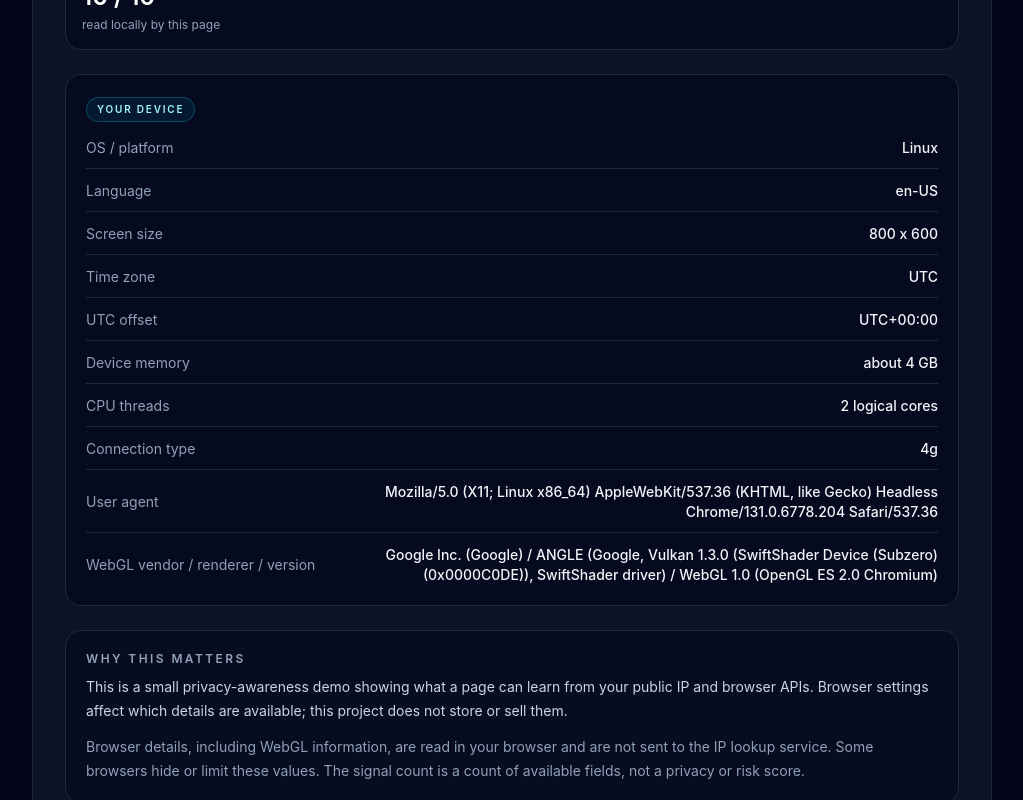
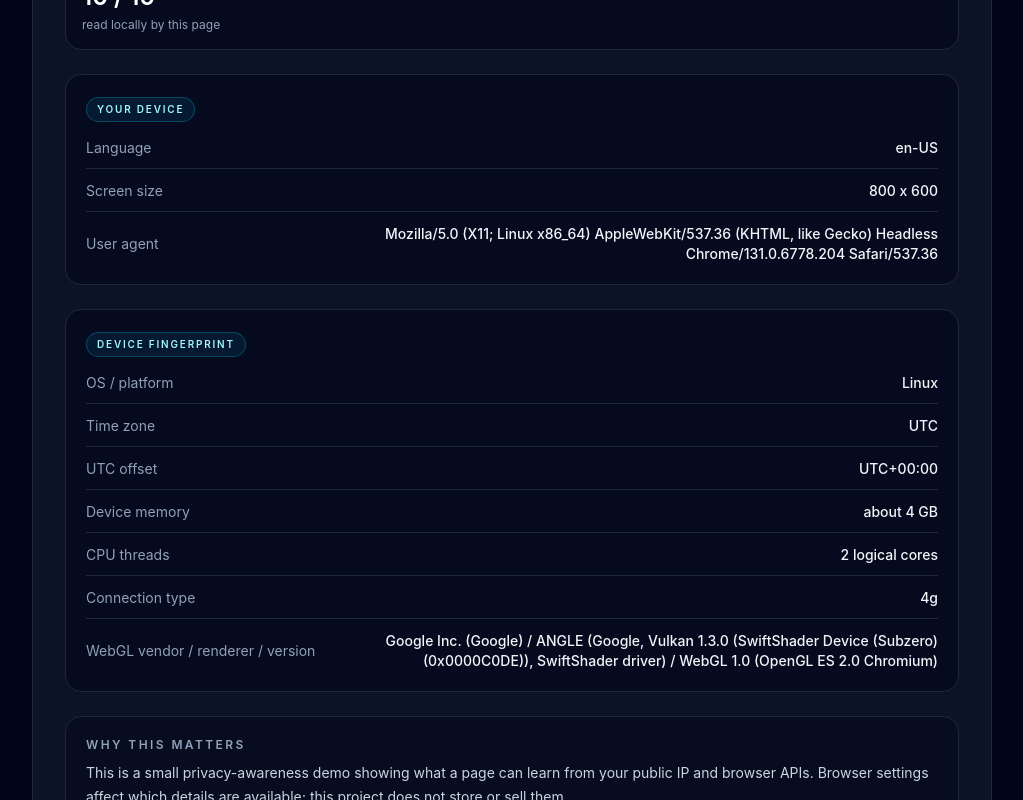
Before and after one commit to bibashthapa143/whoami-next, a Next.js app: page / in a window 1280 px wide. Shown: the part 500-1300 px from the top of the page, without its empty margins (128-1151 px from the left). Built offline with nearby package versions, Linux system fonts and the light colour scheme; no server answers.

Commit message:
feat: add device fingerprint section to PrivacyDashboard for enhanced user privacy insights

```diff
--- a/components/PrivacyDashboard.js
+++ b/components/PrivacyDashboard.js
@@ -252,15 +252,23 @@ export default function PrivacyDashboard() {
                   title="Your device"
                   accent="cyan"
                   rows={[
-                    { label: "OS / platform", value: browserInfo.platform || "Not exposed by this browser" },
                     { label: "Language", value: browserInfo.language },
                     { label: "Screen size", value: browserInfo.screen },
+                    { label: "User agent", value: browserInfo.userAgent, multiline: true },
+                  ]}
+                />
+              </section>
+
+              <InfoPanel
+                title="Device fingerprint"
+                accent="cyan"
+                rows={[
+                  { label: "OS / platform", value: browserInfo.platform || "Not exposed by this browser" },
                   { label: "Time zone", value: browserInfo.timezone },
                   { label: "UTC offset", value: browserInfo.utcOffset },
                   { label: "Device memory", value: browserInfo.deviceMemory || "Not exposed by this browser" },
                   { label: "CPU threads", value: browserInfo.hardwareConcurrency || "Not exposed by this browser" },
                   { label: "Connection type", value: browserInfo.connectionType || "Not exposed by this browser" },
-                    { label: "User agent", value: browserInfo.userAgent, multiline: true },
                   {
                     label: "WebGL vendor / renderer / version",
                     value: browserInfo.webglInfo || "Unavailable or restricted by browser",
@@ -268,7 +276,6 @@ export default function PrivacyDashboard() {
                   },
                 ]}
               />
-              </section>
 
               <div className="rounded-2xl border border-slate-800 bg-slate-950/50 p-4 sm:p-5">
                 <p className="mb-2 text-xs font-semibold uppercase tracking-[0.2em] text-slate-400">
@@ -278,7 +285,7 @@ export default function PrivacyDashboard() {
                   This is a small privacy-awareness demo showing what a page can learn from your public IP and browser APIs. Browser settings affect which details are available; this project does not store or sell them.
                 </p>
                 <p className="mt-3 text-sm leading-6 text-slate-400">
-                  Browser details, including WebGL information, are read in your browser and are not sent to the IP lookup service. Some browsers hide or limit these values. The signal count is a count of available fields, not a privacy or risk score.
+                  The device fingerprint section groups attributes that may help distinguish a browser/device when combined. This page displays the values only; it does not create a fingerprint ID or store them. Browser details are read locally and are not sent to the IP lookup service. Some browsers hide or limit these values. The signal count is not a privacy or risk score.
                 </p>
               </div>
             </div>
```
Lines whose indentation alone changed are shown as unchanged.
